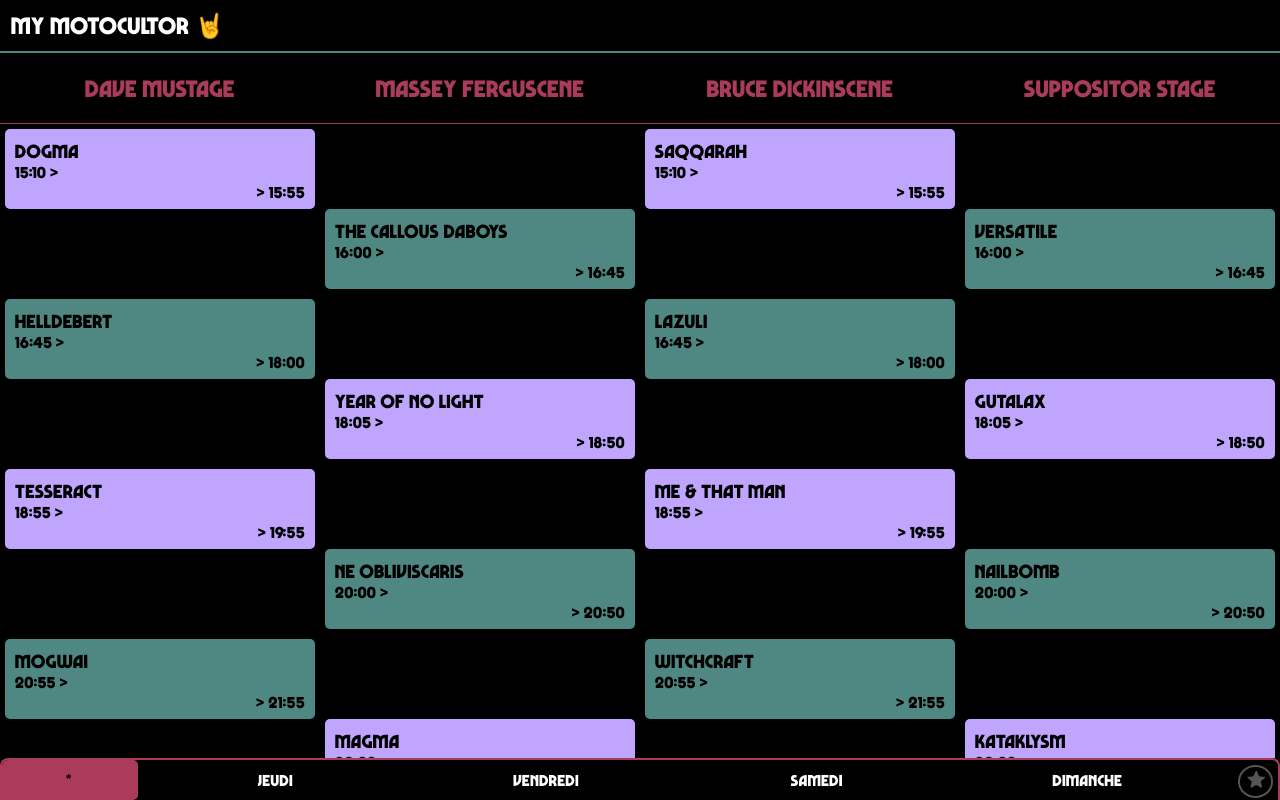
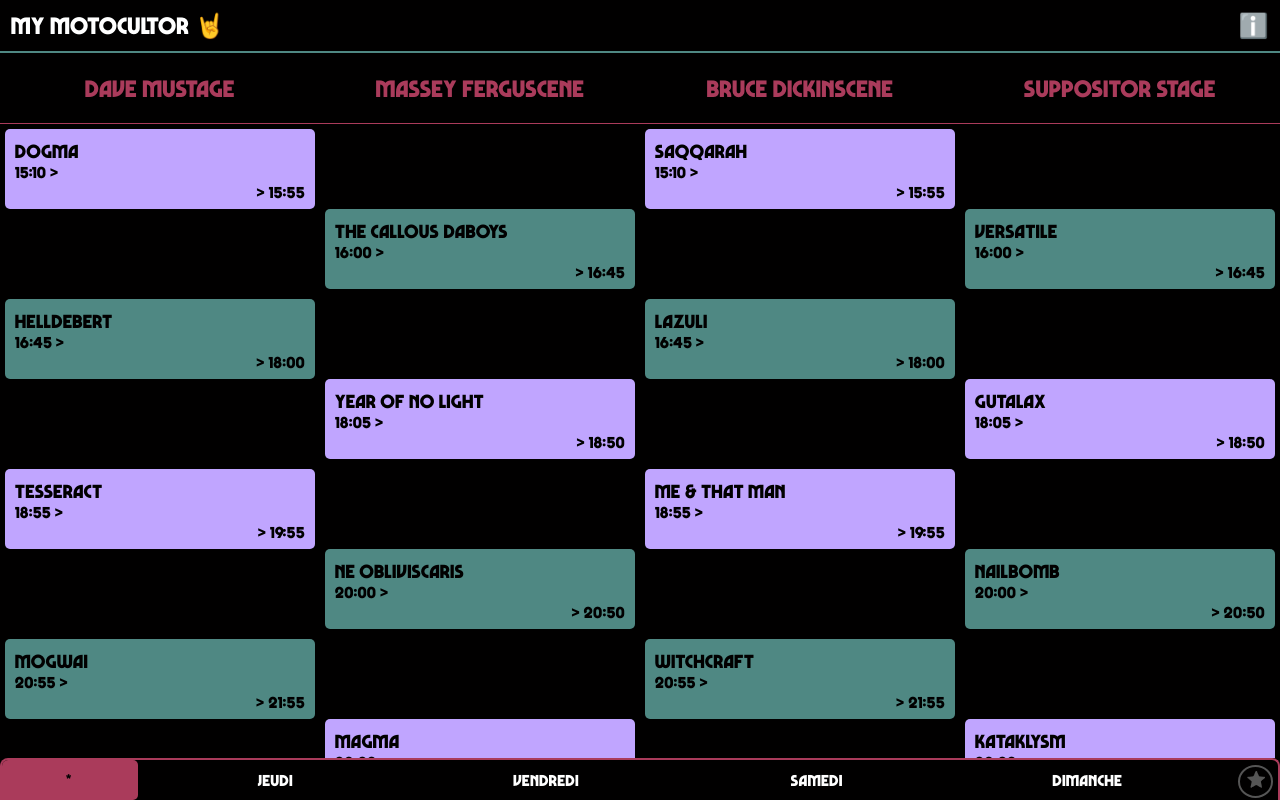
Before and after one commit to Kumquattt/my-motocultor, an Angular app: page / in a window 1280 px wide. Built offline with nearby package versions, Linux system fonts and the light colour scheme.

Commit message:
Add link to the online README on github

```diff
--- a/src/app/app.css
+++ b/src/app/app.css
@@ -9,12 +9,20 @@
 
 .header {
   margin: 0;
-  padding: 10px;
-  h1 {
+  border-bottom: 2px solid var(--slotA);
+
+  display: flex;
+  justify-content: space-between;
+
+  span {
+    padding: 10px;
     margin: 1px;
     font-size: 150%;
   }
-  border-bottom: 2px solid var(--slotA);
+
+  .info {
+    filter: saturate(30%);
+  }
 }
 
 .content {
--- a/src/app/app.html
+++ b/src/app/app.html
@@ -1,6 +1,11 @@
 <div class="app">
   <header class="header">
-    <h1 class="clickable-div">My Motocultor 🤘</h1>
+    <span class="clickable-div">My Motocultor 🤘</span>
+    <span
+      class="info clickable-div"
+      onclick="window.open('https://github.com/Kumquattt/my-motocultor/blob/main/README.md', '_blank')"
+      >ℹ️</span
+    >
   </header>
   <section class="content">
     <router-outlet></router-outlet>
```
Also changed, not shown: 1 other file (tests, documents, lock files or other folders).
